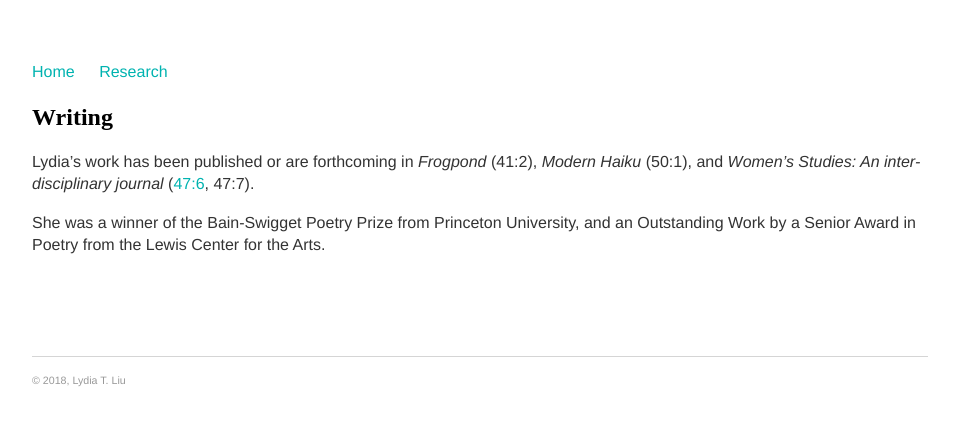
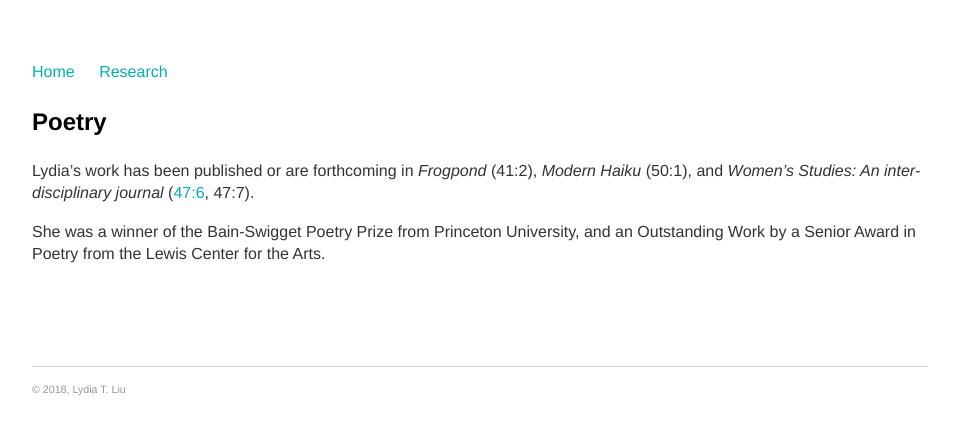
Before and after one commit to serenalwang/serenalwang.github.io, a Jekyll site: the page built from writing.md, in a window 1280 px wide. Shown: the top 434 px of the page, without its empty margins (160-1119 px from the left). Built offline with Jekyll 4.4.1, drawn with Linux system fonts in a browser that asks for light colours.

Commit message:
Update writing.md

```diff
--- a/writing.md
+++ b/writing.md
@@ -3,7 +3,7 @@ layout: default
 title: Writing
 ---
 
-## Writing
+### Poetry
 
 Lydia's work has been published or are forthcoming in *Frogpond* (41:2), *Modern Haiku* (50:1), and *Women's Studies: An inter-disciplinary journal* ([47:6](https://www.tandfonline.com/eprint/TZPzIzbIQ9FtvsHs9rX8/full), 47:7).
 
```
